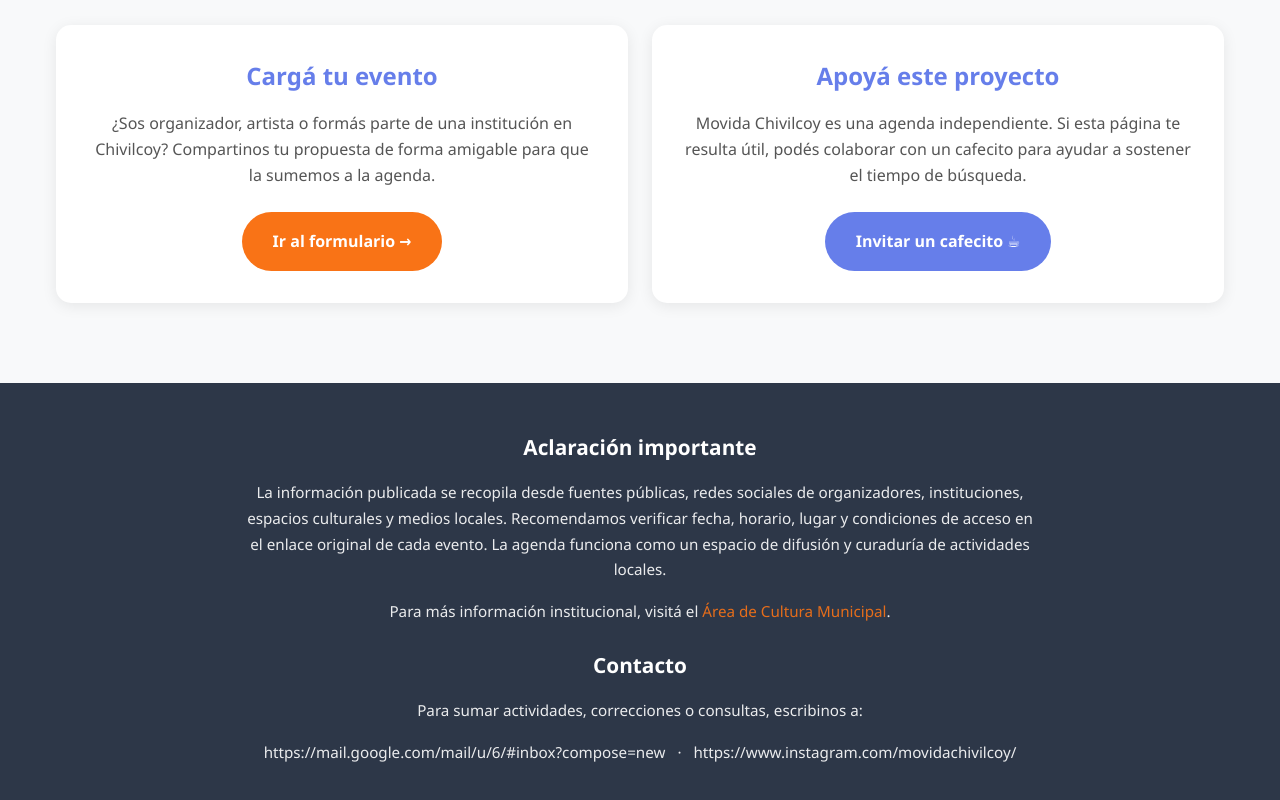
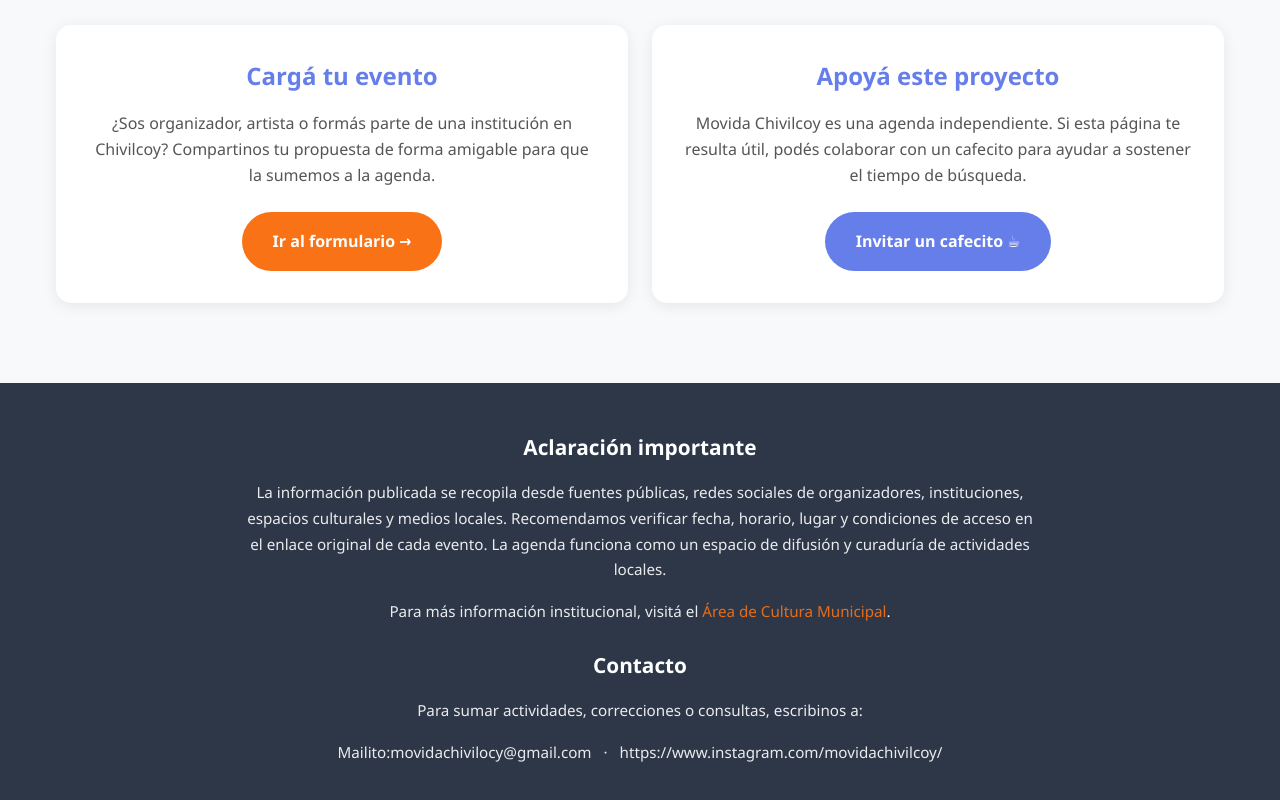
Before and after one commit to Lgomez12/movida-ch, a plain HTML site: page index.html in a window 1280 px wide. Shown: the part 4516-5316 px from the top of the page. Drawn offline with Linux system fonts and the light colour scheme.

Commit message:
Update index.html

```diff
--- a/index.html
+++ b/index.html
@@ -1065,7 +1065,7 @@
                 <h3>Contacto</h3>
                 <p>Para sumar actividades, correcciones o consultas, escribinos a:</p>
                 <p>
-                    <a href="https://mail.google.com/mail/u/6/#inbox?compose=new">https://mail.google.com/mail/u/6/#inbox?compose=new</a> ·
+                    <a href="https://mail.google.com/mail/u/6/#inbox?compose=new">Mailito:movidachivilocy@gmail.com</a> ·
                     <a href="https://instagram.com/movidachivilcoy" target="_blank">https://www.instagram.com/movidachivilcoy/</a>
                 </p>
             </div>
```
